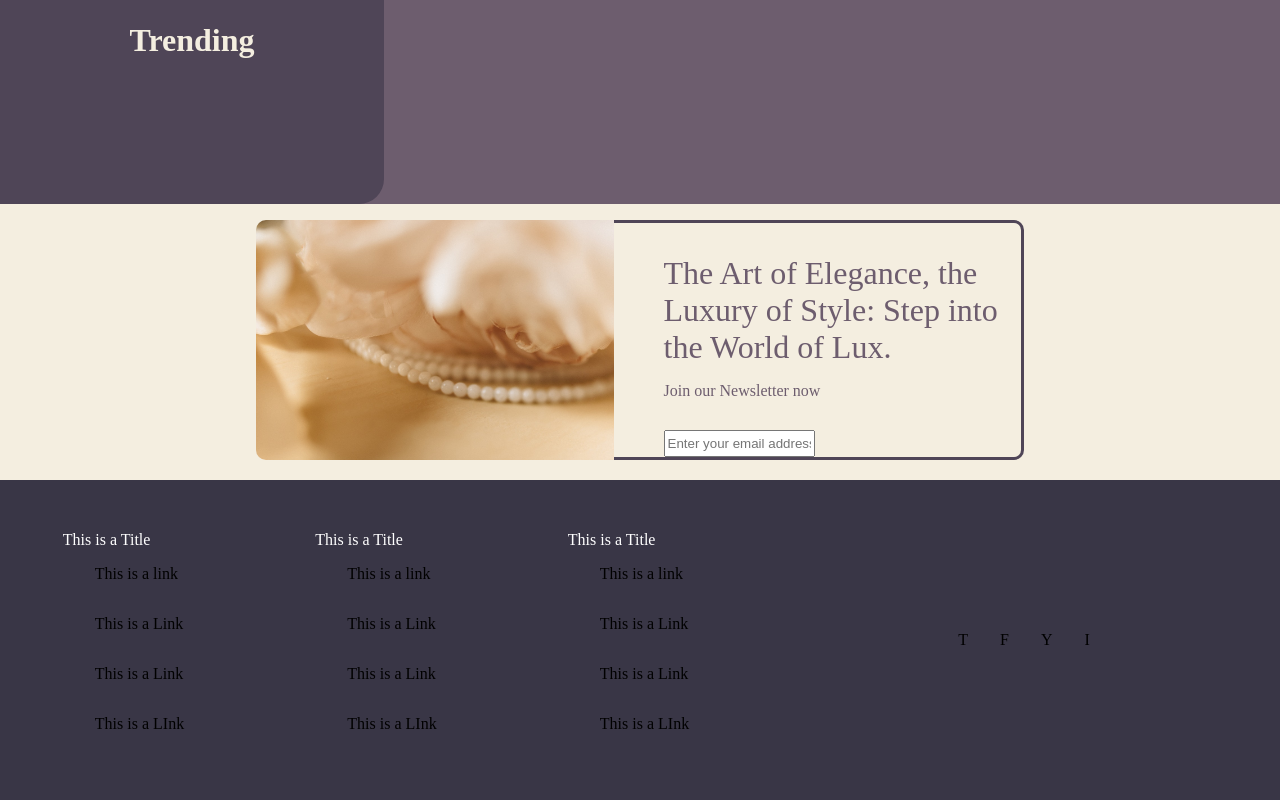
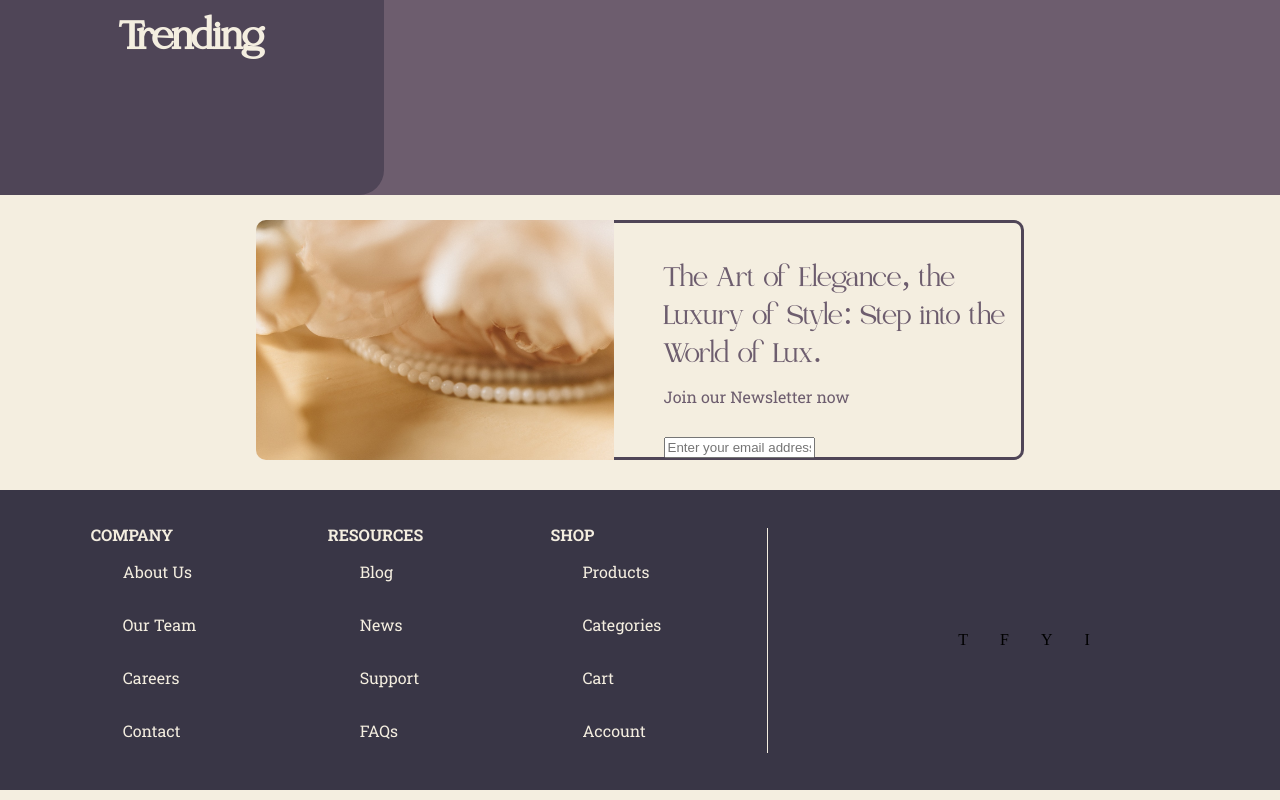
Before and after one commit to AResoluteMaverick/shopping_cart_mart, a React (Vite) app in the folder ShoppingCart-and-Mart/: page / in a window 1280 px wide. Shown: the part 970-1770 px from the top of the page. Built offline with nearby package versions, Linux system fonts and the light colour scheme; no server answers.

Commit message:
Stylize Footer component links, and add a division

```diff
--- a/ShoppingCart-and-Mart/src/Footer/Footer.jsx
+++ b/ShoppingCart-and-Mart/src/Footer/Footer.jsx
@@ -5,41 +5,41 @@ function FooterLinks () {
     return (
         <div className={styles.linkContainer}>
             <div>
-                <div className = {styles.dummyTitle}>This is a Title</div>
-                <ul className = {styles.dummyLinks}>
-                    <li><Link to="/error">This is a link</Link></li>
-                    <li><Link to="/error">This is a Link</Link></li>
-                    <li><Link to="/error">This is a Link</Link></li>
-                    <li><Link to="/error">This is a LInk</Link></li>
+                <div className={styles.dummyTitle}>COMPANY</div>
+                <ul className={styles.dummyLinks}>
+                    <li><Link to="/error">About Us</Link></li>
+                    <li><Link to="/error">Our Team</Link></li>
+                    <li><Link to="/error">Careers</Link></li>
+                    <li><Link to="/error">Contact</Link></li>
                 </ul>
             </div>
 
             <div>
-                <div className = {styles.dummyTitle}>This is a Title</div>
-                <ul className = {styles.dummyLinks}>
-                    <li><Link to="/error">This is a link</Link></li>
-                    <li><Link to="/error">This is a Link</Link></li>
-                    <li><Link to="/error">This is a Link</Link></li>
-                    <li><Link to="/error">This is a LInk</Link></li>
+                <div className={styles.dummyTitle}>RESOURCES</div>
+                <ul className={styles.dummyLinks}>
+                    <li><Link to="/error">Blog</Link></li>
+                    <li><Link to="/error">News</Link></li>
+                    <li><Link to="/error">Support</Link></li>
+                    <li><Link to="/error">FAQs</Link></li>
                 </ul>
             </div>
 
             <div>
-                <div className = {styles.dummyTitle}>This is a Title</div>
-                <ul className = {styles.dummyLinks}>
-                    <li><Link to="/error">This is a link</Link></li>
-                    <li><Link to="/error">This is a Link</Link></li>
-                    <li><Link to="/error">This is a Link</Link></li>
-                    <li><Link to="/error">This is a LInk</Link></li>
+                <div className={styles.dummyTitle}>SHOP</div>
+                <ul className={styles.dummyLinks}>
+                    <li><Link to="/error">Products</Link></li>
+                    <li><Link to="/error">Categories</Link></li>
+                    <li><Link to="/error">Cart</Link></li>
+                    <li><Link to="/error">Account</Link></li>
                 </ul>
             </div>
-    </div>
+        </div>
     )
 }
 
 function SocialIcons () {
     return (
-    <div className={styles.socialLinks}>
+        <div className={styles.socialLinks}>
         <div className="twitter socials">T</div>
         <div className="facebook socials">F</div>
         <div className="youtube socials">Y</div>
--- a/ShoppingCart-and-Mart/src/Footer/Footer.module.css
+++ b/ShoppingCart-and-Mart/src/Footer/Footer.module.css
@@ -2,8 +2,9 @@
 
 .footerContainer {
     display: flex;
-    height: 320px;
-    margin-top: 20px;
+    height: 300px;
+    margin-top: 30px;
+    position: relative;
 }
 
 .linkContainer {
@@ -13,6 +14,18 @@
     width: 60%;
     gap: 15%;
     background-color: var(--light-shade);
+    font-family: var(--description-font);
+    color: var(--main-color-light);
+    font-size: 1em;
+}
+
+.linkContainer::after {
+    content: "";
+    position: absolute;
+    right: 40%;
+    height:75%;
+    width: 1px; /* This sets the width of the division line */
+    background: var(--main-color-light); /* This sets the color of the division line */
 }
 
 .socialLinks {
@@ -24,6 +37,10 @@
     background-color: var(--light-shade);
 }
 
+.dummyTitle {
+    font-weight: bold;
+}
+
 .dummyLinks {
     display: flex;
     flex-direction: column;
@@ -33,14 +50,15 @@
     gap: 2em;
 }
 
-.dummyTitle{
-    color: white;
+.dummyLinks a:hover {
+    text-decoration: underline;
 }
 
 a {
     text-decoration: none;
-    color: inherit;
 }
+
+
 
 @media (max-width: 685px) {
     .linkContainer {
--- a/ShoppingCart-and-Mart/src/Header/Header.module.css
+++ b/ShoppingCart-and-Mart/src/Header/Header.module.css
@@ -5,7 +5,7 @@
     height: 150px;
     display: flex;
     align-items: center;
-    font-size: 2em;
+    font-size: 2.5em;
     background-color: var(--main-color-light);
     font-family: var(--title-font);
 }
@@ -21,7 +21,8 @@
     display: flex;
     gap: 75px;
     align-items: center;
-    padding: 1em;
+    font-family: var(--titular-font-two);
+    font-size: 1.5em;
 }
 
 header {
--- a/ShoppingCart-and-Mart/src/Home/Home.module.css
+++ b/ShoppingCart-and-Mart/src/Home/Home.module.css
@@ -36,6 +36,8 @@
 
 .mottoPlaceholder {
     color: var(--main-color-light);
+    font-family: var(--titular-font);
+    font-size: 2.5em;
 }
 
 .carouselContainer {
@@ -44,7 +46,7 @@
     position: relative;
     overflow: hidden;
     margin-top: 1em;
-    margin-bottom: 1em;
+    margin-bottom: 25px;
     background-color: var(--main-color-dark);
     padding-top: 1em;
 }
@@ -77,8 +79,9 @@
     background-color: var(--dark-shade);
     color: var(--main-color-light);
     border-radius: 0 25px 25px 0;
-    font-size: 2em;
+    font-size: 3em;
     font-weight: bold;
+    font-family: var(--titular-font);
 }
 
 .membershipContainer{
@@ -107,12 +110,14 @@
 }
 
 .membershipTagline {
-    font-size: 2em;
+    font-size: 2.1em;
     margin-bottom: 0;
+    font-family: var(--titular-font);
 }
 
 .membershipJoinUs {
     margin-bottom: 30px;
+    font-family: var(--description-font);
 }
 
 .membershipInput {
--- a/ShoppingCart-and-Mart/src/assets/themeColors.css
+++ b/ShoppingCart-and-Mart/src/assets/themeColors.css
@@ -27,4 +27,5 @@
     --title-font: 'Brune';
     --description-font: 'RobotoSlab';
     --titular-font: 'Olivera';
+    --titular-font-two: 'Quesha';
 }
```
